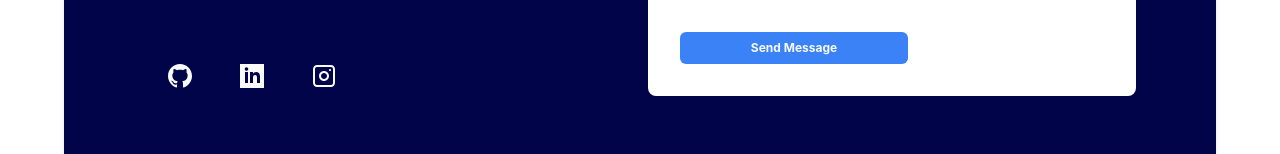
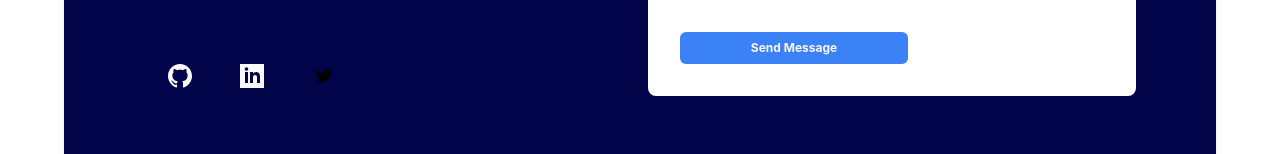
Before and after one commit to Suhel-Kap/portfolio, a Next.js app: page /contact in a window 1280 px wide. Shown: the part 798-952 px from the top of the page. Built offline with nearby package versions, Linux system fonts and the light colour scheme.

Commit message:
Update Contact.js

```diff
--- a/components/Contact.js
+++ b/components/Contact.js
@@ -120,34 +120,20 @@ export default function Contact() {
                     clipRule="evenodd" d="M0 0v24h24v-24h-24zm8 19h-3v-11h3v11zm-1.5-12.268c-.966 0-1.75-.79-1.75-1.764s.784-1.764 1.75-1.764 1.75.79 1.75 1.764-.783 1.764-1.75 1.764zm13.5 12.268h-3v-5.604c0-3.368-4-3.113-4 0v5.604h-3v-11h3v1.765c1.397-2.586 7-2.777 7 2.476v6.759z" fill="currentColor" /></svg>
               </a>
               <a
-                href={userData.socialLinks.instagram}
+                href={userData.socialLinks.twitter}
                 className="h-10 w-10 rounded-full hover:bg-blue-500 flex items-center justify-center cursor-pointer"
               >
                 <svg
-                  width="24"
-                  height="24"
-                  className="text-gray-50"
-                  viewBox="0 0 24 24"
-                  fill="none"
-                  xmlns="http://www.w3.org/2000/svg"
-                >
-                  <path
-                    fillRule="evenodd"
-                    clipRule="evenodd"
-                    d="M12 7C9.23858 7 7 9.23858 7 12C7 14.7614 9.23858 17 12 17C14.7614 17 17 14.7614 17 12C17 9.23858 14.7614 7 12 7ZM9 12C9 13.6569 10.3431 15 12 15C13.6569 15 15 13.6569 15 12C15 10.3431 13.6569 9 12 9C10.3431 9 9 10.3431 9 12Z"
-                    fill="currentColor"
-                  />
-                  <path
-                    d="M18 5C17.4477 5 17 5.44772 17 6C17 6.55228 17.4477 7 18 7C18.5523 7 19 6.55228 19 6C19 5.44772 18.5523 5 18 5Z"
-                    fill="currentColor"
-                  />
-                  <path
-                    fillRule="evenodd"
-                    clipRule="evenodd"
-                    d="M5 1C2.79086 1 1 2.79086 1 5V19C1 21.2091 2.79086 23 5 23H19C21.2091 23 23 21.2091 23 19V5C23 2.79086 21.2091 1 19 1H5ZM19 3H5C3.89543 3 3 3.89543 3 5V19C3 20.1046 3.89543 21 5 21H19C20.1046 21 21 20.1046 21 19V5C21 3.89543 20.1046 3 19 3Z"
-                    fill="currentColor"
-                  />
-                </svg>
+                            xmlns="http://www.w3.org/2000/svg"
+                            data-name="Layer 1"
+                            width="24"
+                            height="24"
+                            fill="currentColor"
+                            className="bi bi-twitter h-5 w-5"
+                            viewBox="0 0 24 24"
+          >
+                            <path d="M22,5.8a8.49,8.49,0,0,1-2.36.64,4.13,4.13,0,0,0,1.81-2.27,8.21,8.21,0,0,1-2.61,1,4.1,4.1,0,0,0-7,3.74A11.64,11.64,0,0,1,3.39,4.62a4.16,4.16,0,0,0-.55,2.07A4.09,4.09,0,0,0,4.66,10.1,4.05,4.05,0,0,1,2.8,9.59v.05a4.1,4.1,0,0,0,3.3,4A3.93,3.93,0,0,1,5,13.81a4.9,4.9,0,0,1-.77-.07,4.11,4.11,0,0,0,3.83,2.84A8.22,8.22,0,0,1,3,18.34a7.93,7.93,0,0,1-1-.06,11.57,11.57,0,0,0,6.29,1.85A11.59,11.59,0,0,0,20,8.45c0-.17,0-.35,0-.53A8.43,8.43,0,0,0,22,5.8Z" />
+               </svg>
               </a>
             </div>
           </div>
```
